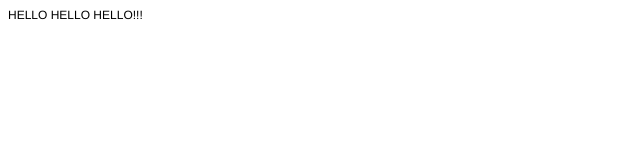
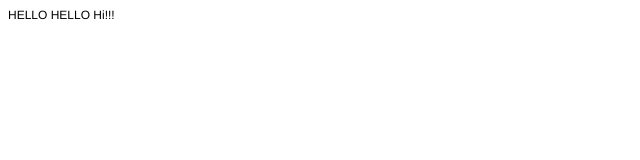
Before and after one commit to minchoe/First-Project, a plain HTML site: page index.html in a window 1280 px wide. Shown: the full height of the page, 0-640 px from the left. Drawn offline with Linux system fonts and the light colour scheme.

Commit message:
MC
Edited Hello to Hi

```diff
--- a/index.html
+++ b/index.html
@@ -11,6 +11,6 @@
   </style>
 </head>
 <body>
-<p class="p1">HELLO HELLO HELLO!!!</p>
+<p class="p1">HELLO HELLO Hi!!!</p>
 </body>
 </html>
```
